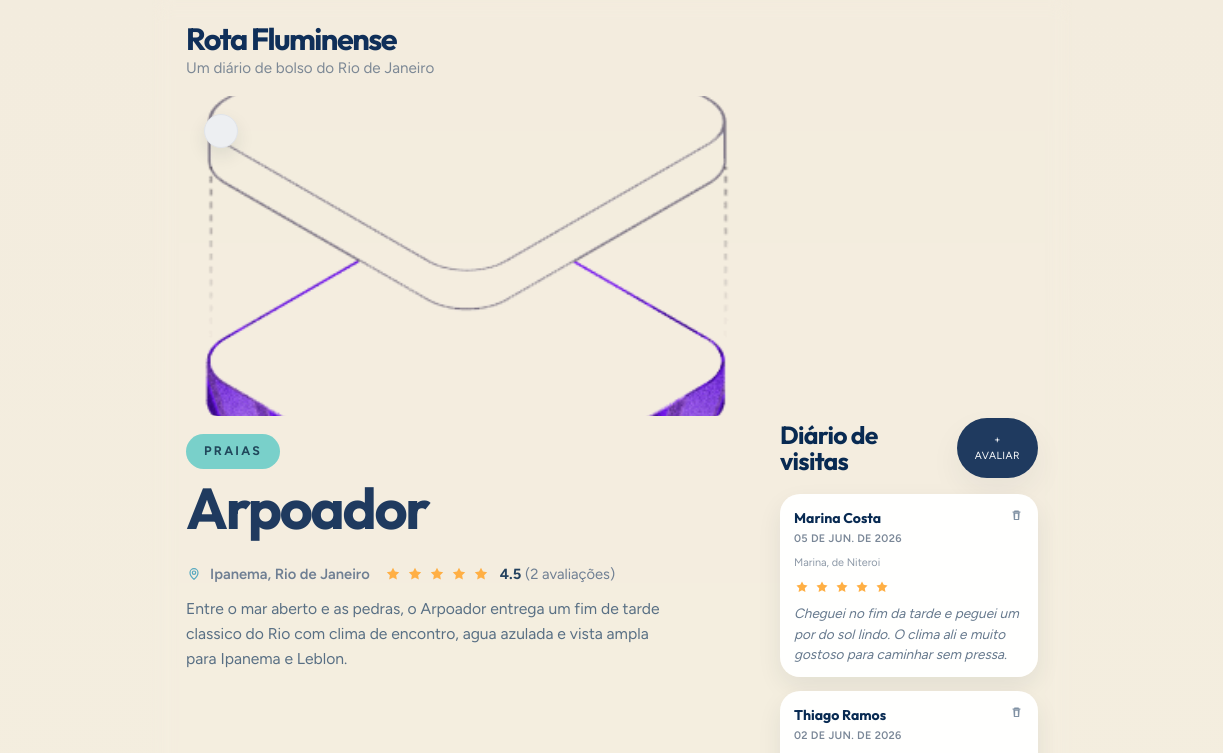
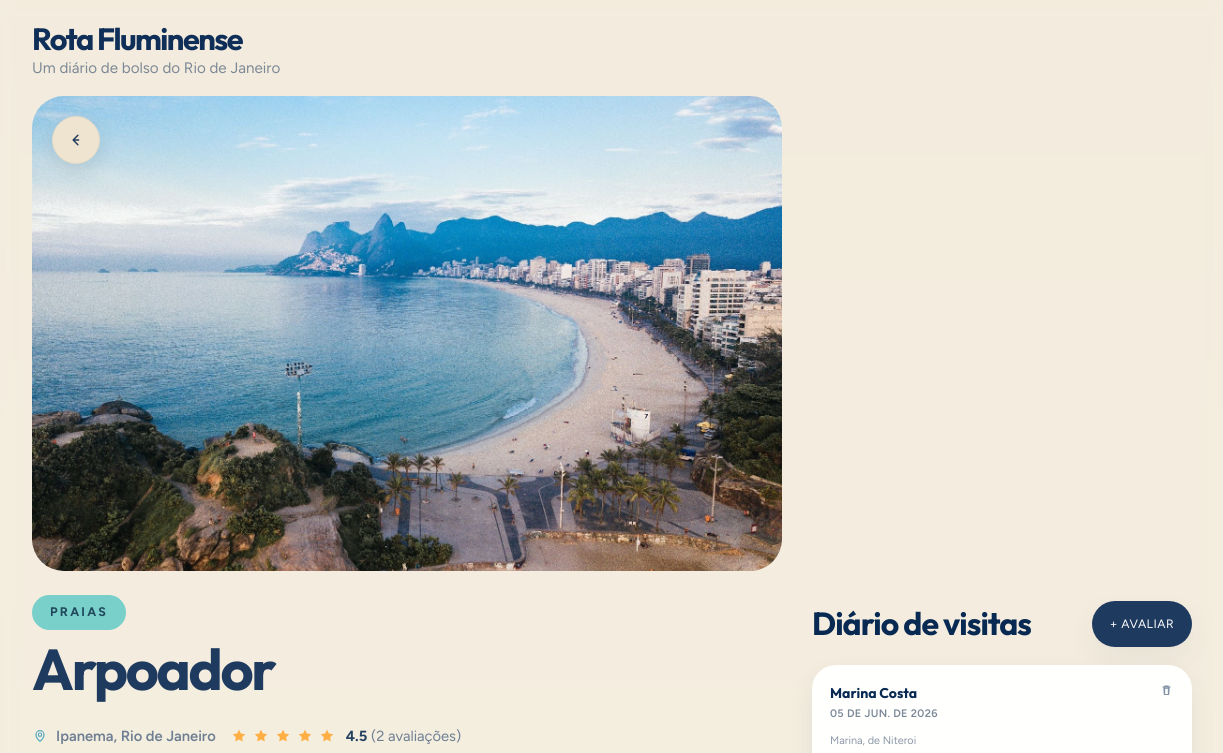
Before and after one commit to SaintLeonar/rota-fluminense-front-end-avancado, a React (Vite) app: page /locais/1 in a window 1536 px wide. Shown: the top 753 px of the page, without its empty margins (156-1379 px from the left). Built offline with nearby package versions, Linux system fonts and the light colour scheme.

Commit message:
Ajustes detalhe local

```diff
--- a/src/components/BackButton.jsx
+++ b/src/components/BackButton.jsx
@@ -25,7 +25,7 @@ export default function BackButton({
       <span className="back-button-icon" aria-hidden="true">
         <svg viewBox="0 0 24 24" focusable="false">
           <path
-            d="M14.75 5.75L8.5 12l6.25 6.25"
+            d="M14.5 5.75L8.25 12l6.25 6.25M8.75 12h6.75"
             fill="none"
             stroke="currentColor"
             strokeLinecap="round"
--- a/src/data/locais.json
+++ b/src/data/locais.json
@@ -9,7 +9,7 @@
     "nota": 4.8,
     "totalAvaliacoes": 128,
     "descricao": "Entre o mar aberto e as pedras, o Arpoador entrega um fim de tarde classico do Rio com clima de encontro, agua azulada e vista ampla para Ipanema e Leblon.",
-    "imagem": "/src/assets/hero.png",
+    "imagem": "/src/assets/arpoador1.jpg",
     "destaque": true
   },
   {
--- a/src/pages/DetalheLocal.jsx
+++ b/src/pages/DetalheLocal.jsx
@@ -203,7 +203,6 @@ export default function DetalheLocal() {
 
       {status === 'success' && local ? (
         <article className="detail-page">
-          <div className="detail-primary-column">
           <div className="detail-hero">
             <BackButton className="detail-back-button" iconOnly />
 
@@ -240,7 +239,6 @@ export default function DetalheLocal() {
 
             <p className="detail-description">{local.descricao}</p>
           </section>
-          </div>
 
           <aside className="detail-reviews">
             <div className="detail-reviews-header">
--- a/src/styles/global.css
+++ b/src/styles/global.css
@@ -492,16 +492,17 @@ a {
 
 .detail-page {
   display: grid;
+  grid-template-areas:
+    "hero"
+    "main"
+    "reviews";
+  grid-template-columns: minmax(0, 1fr);
   gap: 18px;
   padding-bottom: 28px;
 }
 
-.detail-primary-column {
-  display: grid;
-  gap: 18px;
-}
-
 .detail-hero {
+  grid-area: hero;
   position: relative;
 }
 
@@ -512,7 +513,7 @@ a {
   object-fit: cover;
 }
 
-.detail-back-button {
+.detail-back-button.back-button {
   position: absolute;
   top: 20px;
   left: 20px;
@@ -520,15 +521,22 @@ a {
   width: 48px;
   height: 48px;
   padding: 0;
+  margin-bottom: 0;
   justify-content: center;
-  border: 0;
+  border: 1px solid #e3dbc9;
   border-radius: 999px;
-  background: rgba(245, 239, 227, 0.95);
+  background: #efe4d0;
   color: #233d5d;
   box-shadow: 0 8px 18px rgba(31, 47, 61, 0.1);
 }
 
+.detail-back-button.back-button:hover {
+  background: #ecdfc8;
+  border-color: #ddd2bc;
+}
+
 .detail-main {
+  grid-area: main;
   display: grid;
   gap: 12px;
   padding: 0 22px;
@@ -627,6 +635,7 @@ a {
 }
 
 .detail-reviews {
+  grid-area: reviews;
   display: grid;
   gap: 18px;
   padding: 0 22px;
@@ -981,9 +990,14 @@ a {
 
 .primary-button,
 .secondary-button {
+  display: inline-flex;
+  align-items: center;
+  justify-content: center;
+  gap: 8px;
   padding: 14px 18px;
   border-radius: var(--radius-pill);
   transition: transform 0.2s ease, box-shadow 0.2s ease;
+  white-space: nowrap;
 }
 
 .primary-button {
@@ -1026,8 +1040,19 @@ a {
 }
 
 .back-button-icon {
+  display: inline-flex;
+  align-items: center;
+  justify-content: center;
+  width: 18px;
+  height: 18px;
   font-size: 1rem;
   line-height: 1;
+}
+
+.back-button-icon svg {
+  width: 100%;
+  height: 100%;
+  display: block;
 }
 
 .support-copy {
@@ -1600,7 +1625,7 @@ a {
   }
 
   .detail-shell {
-    width: min(100%, 860px);
+    width: 100%;
   }
 
   .detail-shell .brand-header {
@@ -1610,10 +1635,6 @@ a {
   .detail-page {
     gap: 24px;
     padding-bottom: 32px;
-  }
-
-  .detail-primary-column {
-    gap: 20px;
   }
 
   .detail-hero-image {
@@ -1883,10 +1904,6 @@ a {
     padding-bottom: 24px;
   }
 
-  .detail-primary-column {
-    gap: 18px;
-  }
-
   .detail-hero-image {
     aspect-ratio: 1.24 / 1;
   }
@@ -2087,27 +2104,26 @@ a {
   }
 
   .detail-shell {
-    width: min(100%, 920px);
+    width: min(100%, 1240px);
   }
 
   .detail-shell .brand-header {
-    padding: 24px 34px 18px;
+    padding: 24px 40px 18px;
   }
 
   .detail-page {
-    grid-template-columns: minmax(0, 1fr) 258px;
+    grid-template-areas:
+      "hero ."
+      "main reviews";
+    grid-template-columns: minmax(0, 1fr) 380px;
     align-items: start;
-    gap: 32px;
-    padding: 0 34px 34px;
-  }
-
-  .detail-primary-column {
-    gap: 18px;
-    min-width: 0;
+    column-gap: 30px;
+    row-gap: 24px;
+    padding: 0 40px 36px;
   }
 
   .detail-hero-image {
-    aspect-ratio: 1.76 / 1;
+    aspect-ratio: 1.58 / 1;
     border-radius: 32px;
   }
 
@@ -2142,34 +2158,34 @@ a {
   }
 
   .detail-description {
-    max-width: 49ch;
+    max-width: 70ch;
     font-size: 0.98rem;
     line-height: 1.58;
   }
 
   .detail-reviews {
+    gap: 18px;
+    padding-top: 6px;
+  }
+
+  .detail-reviews-title {
+    font-size: 2rem;
+  }
+
+  .detail-review-cta {
+    min-height: 36px;
+    padding-inline: 18px;
+    font-size: 0.76rem;
+  }
+
+  .detail-review-list {
     gap: 16px;
-    padding-top: 322px;
-  }
-
-  .detail-reviews-title {
-    font-size: 1.55rem;
-  }
-
-  .detail-review-cta {
-    min-height: 28px;
-    padding-inline: 14px;
-    font-size: 0.65rem;
-  }
-
-  .detail-review-list {
-    gap: 14px;
   }
 
   .detail-page .review-card {
-    gap: 8px;
-    padding: 14px 14px 12px;
-    border-radius: 20px;
+    gap: 10px;
+    padding: 18px 18px 16px;
+    border-radius: 24px;
   }
 
   .detail-page .review-card-author {
```
Also changed, not shown: src/assets/arpoador1.jpg (added). Lines whose indentation alone changed are shown as unchanged.
